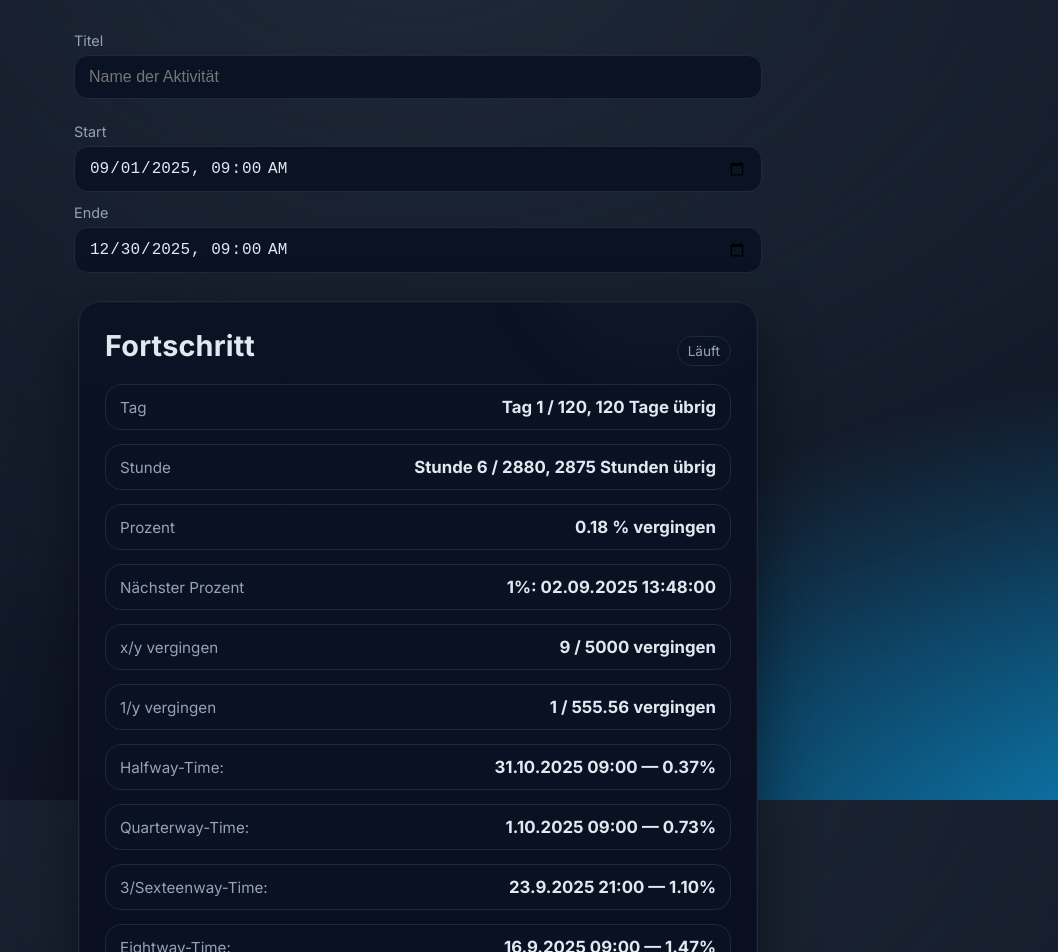
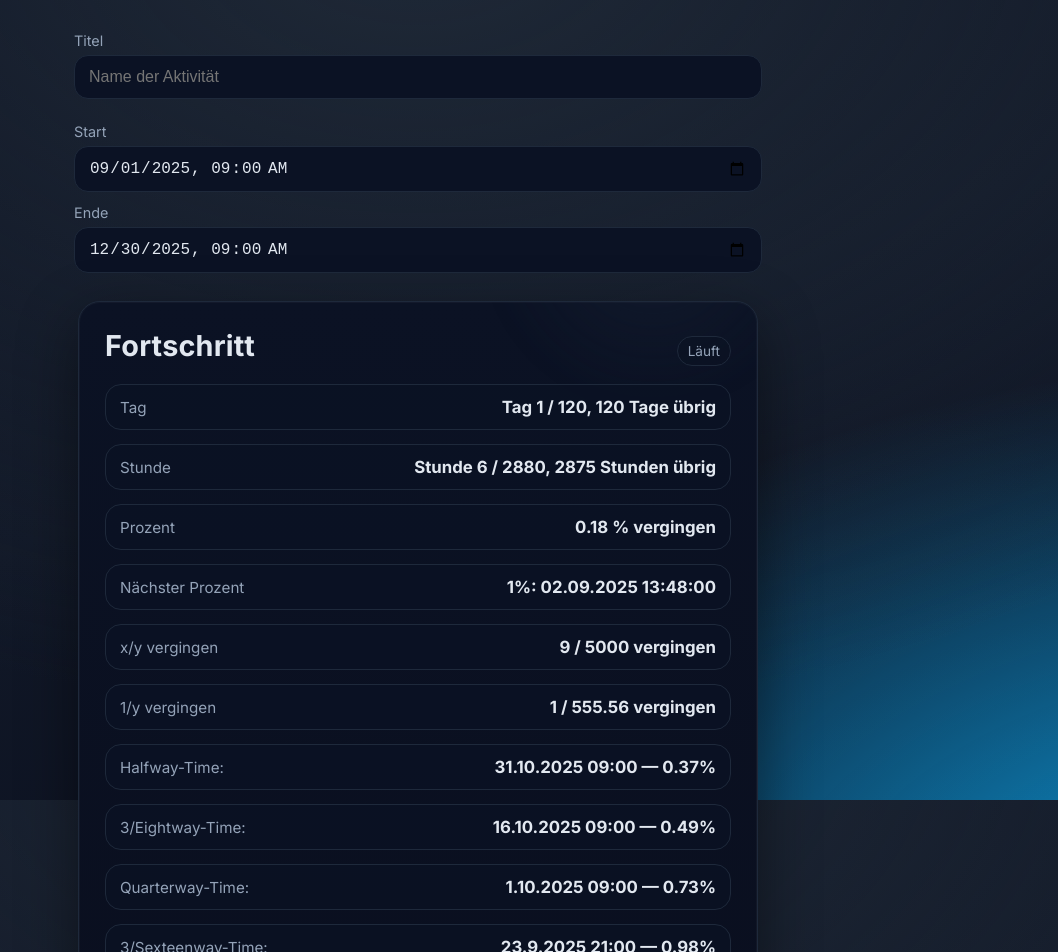
Before and after one commit to Andi-180/progress-tracker, a plain HTML site: page index.html in a window 1280 px wide. Shown: the top 952 px of the page, without its empty margins (222-1280 px from the left). Drawn offline with Linux system fonts and the light colour scheme.

Commit message:
change 1/8 to 3/8

```diff
--- a/index.html
+++ b/index.html
@@ -225,21 +225,21 @@
           <div class="label">1/y vergingen</div>
           <div class="value" id="invfrac-line">–</div>
         </div>
-	<div class="row">
+		<div class="row">
           <div class="label">Halfway-Time:</div>
           <div class="value" id="hwt-line">–</div>
         </div>
-	<div class="row">
+		<div class="row">
+          <div class="label">3/Eightway-Time:</div>
+          <div class="value" id="awt-line">–</div>
+        </div>
+		<div class="row">
           <div class="label">Quarterway-Time:</div>
           <div class="value" id="qwt-line">–</div>
         </div>
-	<div class="row">
+		<div class="row">
           <div class="label">3/Sexteenway-Time:</div>
           <div class="value" id="swt-line">–</div>
-        </div>
-	<div class="row">
-          <div class="label">Eightway-Time:</div>
-          <div class="value" id="awt-line">–</div>
         </div>
         <div class="progress" aria-label="Fortschrittsbalken">
           <div class="bar" id="bar"></div>
@@ -399,15 +399,15 @@
       }
 
 	  const sixteenTime = new Date(start.getTime() + (end - start) * 0.25 * 0.25 * 3);
-	  const eightTime = new Date(start.getTime() + (end - start) * 0.25 * 0.5);
+	  const eightTime = new Date(start.getTime() + (end - start) * 0.25 * 0.5 * 3);
 	  const quarterTime = new Date(start.getTime() + (end - start) * 0.25);
 	  const halfwayTime = new Date(start.getTime() + (end - start) * 0.5);
 
 	  // Für sixteenTime
-	  document.querySelector("#swt-line").innerText = `${formatDateTime(sixteenTime)} — ${( (elapsedMs / totalMs) * 100 * 6  ).toFixed(2)}%`;
+	  document.querySelector("#swt-line").innerText = `${formatDateTime(sixteenTime)} — ${( (elapsedMs / totalMs) * 100 * 16 / 3  ).toFixed(2)}%`;
 
 	  // Für eightTime
-	  document.querySelector("#awt-line").innerText = `${formatDateTime(eightTime)} — ${( (elapsedMs / totalMs) * 100 * 8 ).toFixed(2)}%`;
+	  document.querySelector("#awt-line").innerText = `${formatDateTime(eightTime)} — ${( (elapsedMs / totalMs) * 100 * 8 / 3 ).toFixed(2)}%`;
 
 	  // für Quarter
 	  document.querySelector("#qwt-line").innerText = `${formatDateTime(quarterTime)} — ${( (elapsedMs / totalMs) * 100 * 4 ).toFixed(2)}%`;
```
